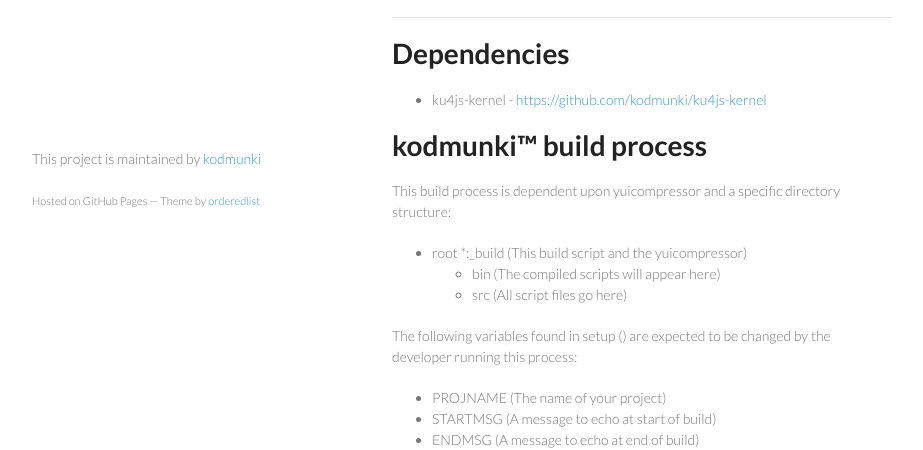
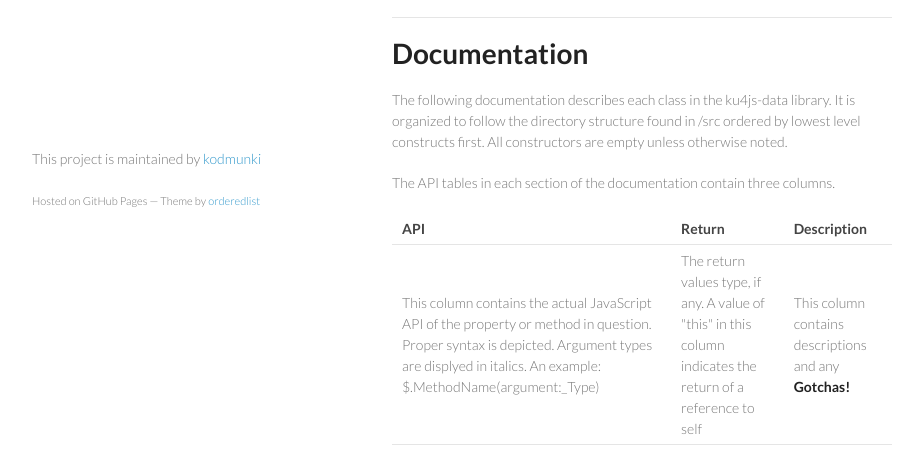
Before and after one commit to kodmunki/ku4js-data, a plain HTML site: page index.html in a window 1280 px wide. Shown: the part 520-970 px from the top of the page, without its empty margins (178-1101 px from the left). Drawn offline with Linux system fonts and the light colour scheme.

Commit message:
Create gh-pages branch via GitHub

```diff
--- a/index.html
+++ b/index.html
@@ -40,46 +40,29 @@
 <hr>
 
 <h1>
-<a id="dependencies" class="anchor" href="#dependencies" aria-hidden="true"><span class="octicon octicon-link"></span></a>Dependencies</h1>
-
-<ul>
-<li>ku4js-kernel - <a href="https://github.com/kodmunki/ku4js-kernel">https://github.com/kodmunki/ku4js-kernel</a>
-</li>
-</ul>
-
-<h1>
-<a id="kodmunki-build-process" class="anchor" href="#kodmunki-build-process" aria-hidden="true"><span class="octicon octicon-link"></span></a>kodmunki™ build process</h1>
-
-<p>This build process is dependent upon yuicompressor and a specific directory structure:</p>
-
-<ul>
-<li>root
-*:_build (This build script and the yuicompressor)
-
-<ul>
-<li>bin (The compiled scripts will appear here)</li>
-<li>src (All script files go here)</li>
-</ul>
-</li>
-</ul>
-
-<p>The following variables found in setup () are
-expected to be changed by the developer running
-this process:</p>
-
-<ul>
-<li>PROJNAME (The name of your project)</li>
-<li>STARTMSG (A message to echo at start of build)</li>
-<li>ENDMSG (A message to echo at end of build)</li>
-</ul>
-
-<hr>
-
-<h1>
 <a id="documentation" class="anchor" href="#documentation" aria-hidden="true"><span class="octicon octicon-link"></span></a>Documentation</h1>
 
-<p>The following is documentation for each class in the ku4js-data library organized by common domain to follow the
-directory structure found in /src. All constructors are empty unless otherwise noted.</p>
+<p>The following documentation describes each class in the ku4js-data library. It is organized to follow the directory structure found in /src ordered by lowest level constructs first. All constructors are empty unless otherwise noted.</p>
+
+<p>The API tables in each section of the documentation contain three columns.</p>
+
+<table>
+<thead>
+<tr>
+<th>API</th>
+<th>Return</th>
+<th>Description</th>
+</tr>
+</thead>
+<tbody>
+<tr>
+<td>This column contains the actual JavaScript API of the property or method in question. Proper syntax is depicted. Argument types are displyed in italics. An example: $.MethodName(argument:_Type)</td>
+<td>The return values type, if any. A value of "this" in this column indicates the return of a reference to self</td>
+<td>This column contains descriptions and any <strong>Gotchas!</strong>
+</td>
+</tr>
+</tbody>
+</table>
 
 <h2>
 <a id="ajax" class="anchor" href="#ajax" aria-hidden="true"><span class="octicon octicon-link"></span></a>Ajax</h2>
```
Also changed, not shown: params.json (+1 -1 lines).
